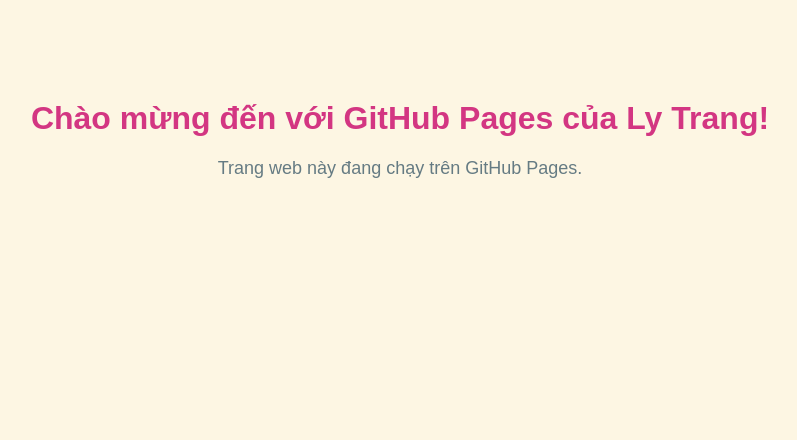
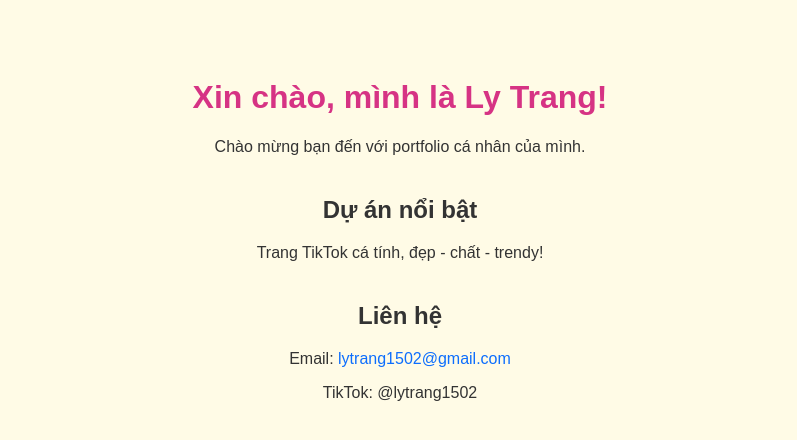
Before and after one commit to lytrang1502/lytrang1502.github.io, a plain HTML site: page index.html in a window 1280 px wide. Shown: the whole page, without its empty margins (240-1037 px from the left). Drawn offline with Linux system fonts and the light colour scheme.

Commit message:
Add files via upload

```diff
--- a/index.html
+++ b/index.html
@@ -1,27 +1,30 @@
 
 <!DOCTYPE html>
-<html>
+<html lang="vi">
 <head>
-    <title>Trang GitHub của Ly Trang</title>
   <meta charset="UTF-8">
+  <meta name="viewport" content="width=device-width, initial-scale=1.0">
+  <title>Ly Trang | Portfolio</title>
   <style>
-      body {
-        font-family: Arial, sans-serif;
-        text-align: center;
-        margin-top: 100px;
-        background-color: #fdf6e3;
-      }
-      h1 {
-        color: #d33682;
-      }
-      p {
-        font-size: 18px;
-        color: #657b83;
-      }
+    body { font-family: Arial; background: #fffbe6; color: #333; text-align: center; padding: 50px; }
+    h1 { color: #d63384; }
+    a { color: #0d6efd; text-decoration: none; }
+    .section { margin: 40px 0; }
   </style>
 </head>
 <body>
-    <h1>Chào mừng đến với GitHub Pages của Ly Trang!</h1>
-    <p>Trang web này đang chạy trên GitHub Pages.</p>
+  <h1>Xin chào, mình là Ly Trang!</h1>
+  <p>Chào mừng bạn đến với portfolio cá nhân của mình.</p>
+
+  <div class="section">
+    <h2>Dự án nổi bật</h2>
+    <p>Trang TikTok cá tính, đẹp - chất - trendy!</p>
+  </div>
+
+  <div class="section">
+    <h2>Liên hệ</h2>
+    <p>Email: <a href="mailto:lytrang1502@gmail.com">lytrang1502@gmail.com</a></p>
+    <p>TikTok: @lytrang1502</p>
+  </div>
 </body>
 </html>
```
Lines whose indentation alone changed are shown as unchanged.
